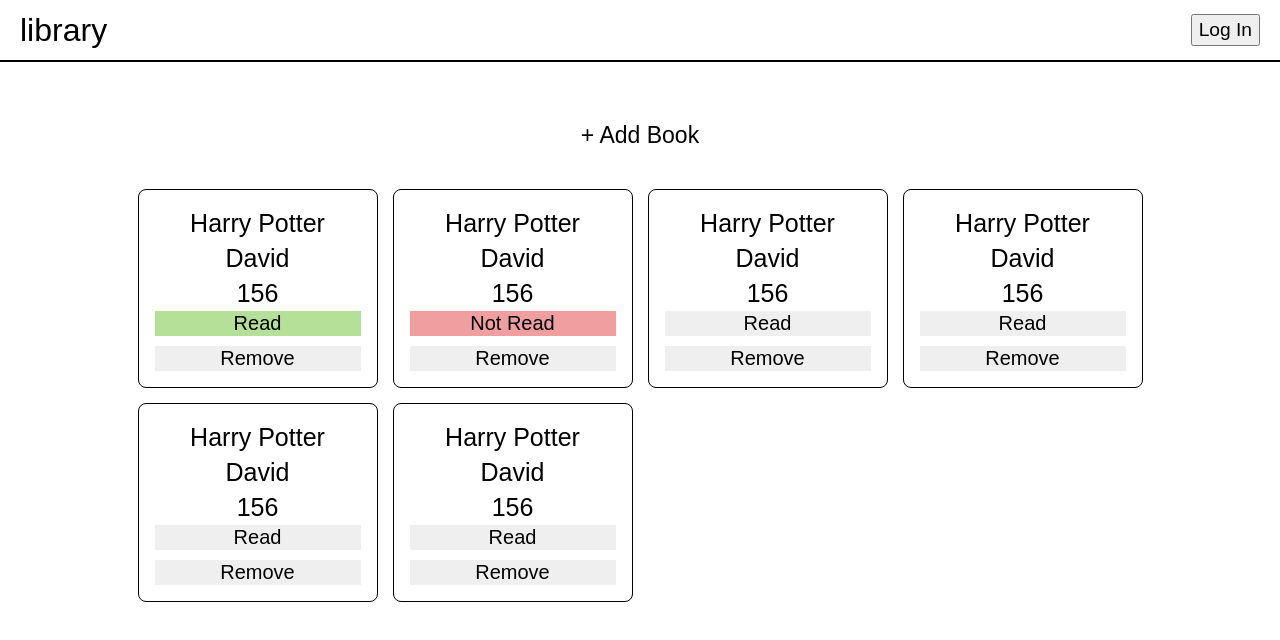
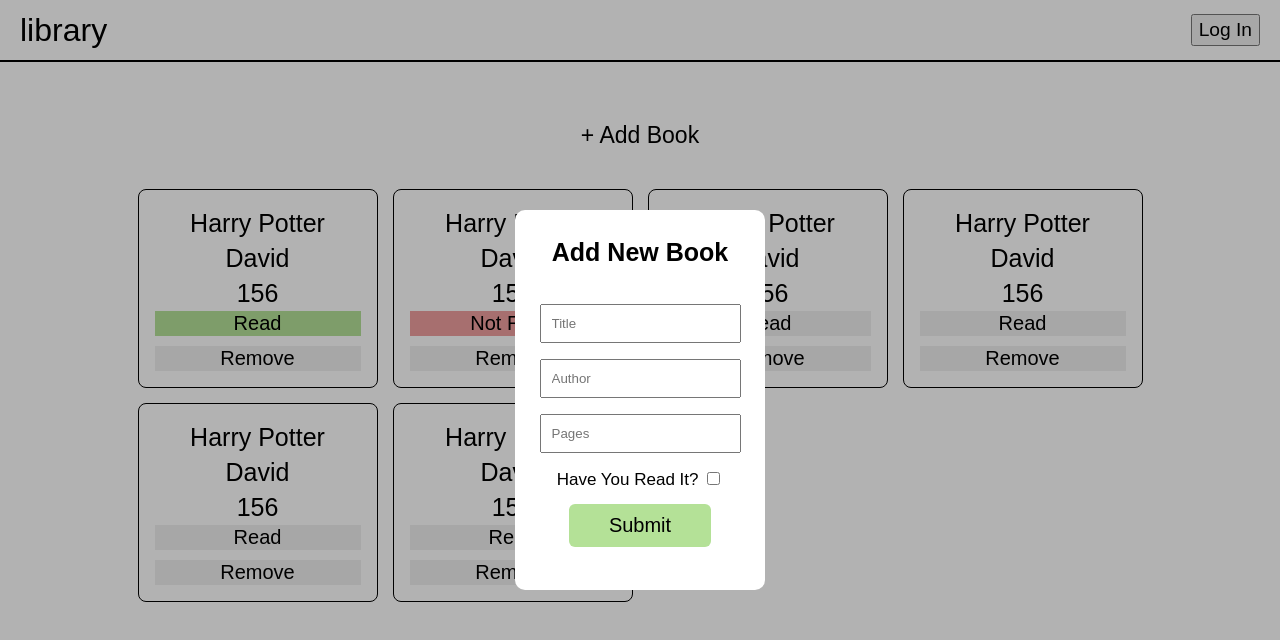
Before and after one commit to DavidDume/library, a plain HTML site: page index.html in a window 1280 px wide. Both pictures are taken after a click on the button "+ Add Book". Drawn offline with Linux system fonts and the light colour scheme; a web font is replaced by a local one.

Commit message:
created modal

```diff
--- a/index.html
+++ b/index.html
@@ -17,6 +17,22 @@
 
         <div class="addbook">
             <button class="add">+ Add Book</button>
+        </div>
+
+        <div class="modal-container">
+            <div class="modal">
+                <p>Add New Book</p>
+                <form action="">
+                    <input type="text" placeholder="Title" id="formTitle" required>
+                    <input type="text" placeholder="Author" id="formAuthor" required>
+                    <input type="number" placeholder="Pages" id="formPages" required>
+                    <div>
+                        <label for="readIt">Have You Read It?</label>
+                        <input type="checkbox" name="readIt" id="formisRead">
+                    </div>
+                    <button type="submit" id="submitBtn">Submit</button>
+                </form>
+            </div>
         </div>
 
         <div class="grid-container">
--- a/script.js
+++ b/script.js
@@ -0,0 +1,12 @@
+const openModal = document.querySelector('.add');
+const modalContainer = document.querySelector('.modal-container');
+
+const submitBtn = document.querySelector('#submitBtn');
+
+openModal.addEventListener('click', () => {
+    modalContainer.classList.add('show');
+});
+
+submitBtn.addEventListener('click', e => {
+    modalContainer.classList.remove('show'); //only if form is valid!!
+});
--- a/style.css
+++ b/style.css
@@ -91,3 +91,64 @@
 .removeBtn:hover {
     background-color: #DDDDDD;
 }
+
+.modal-container {
+    background-color: rgb(0, 0, 0, 0.3);
+    display: flex;
+    justify-content: center;
+    align-items: center;
+    position: fixed;
+    top: 0;
+    left: 0;
+    height: 100vh;
+    width: 100vw;
+    opacity: 0;
+    pointer-events: none;
+}
+ .show {
+    opacity: 1;
+    pointer-events: auto;
+}
+
+.modal {
+    background-color: #fff;
+    max-width: 100%;
+    height: 380px;
+    width: 250px;
+    text-align: center;
+    border-radius: 10px;
+    font-size: 17px;
+}
+
+.modal p {
+    position: relative;
+    top: 30px;
+    font-size: 25px;
+    font-weight: 700;
+}
+
+form {
+    display: flex;
+    justify-content: center;
+    align-items: center;
+    flex-direction: column;
+    height: 100%;
+    gap: 16px;
+}
+
+input {
+    padding: 10px;
+}
+
+#submitBtn {
+    background-color: #B4E197;
+    border: 0;
+    border-radius: 6px;
+    padding: 10px 40px;
+    font-size: 20px;
+}
+
+#submitBtn:hover {
+    cursor: pointer;
+    background-color: #83BD75;
+}
```
